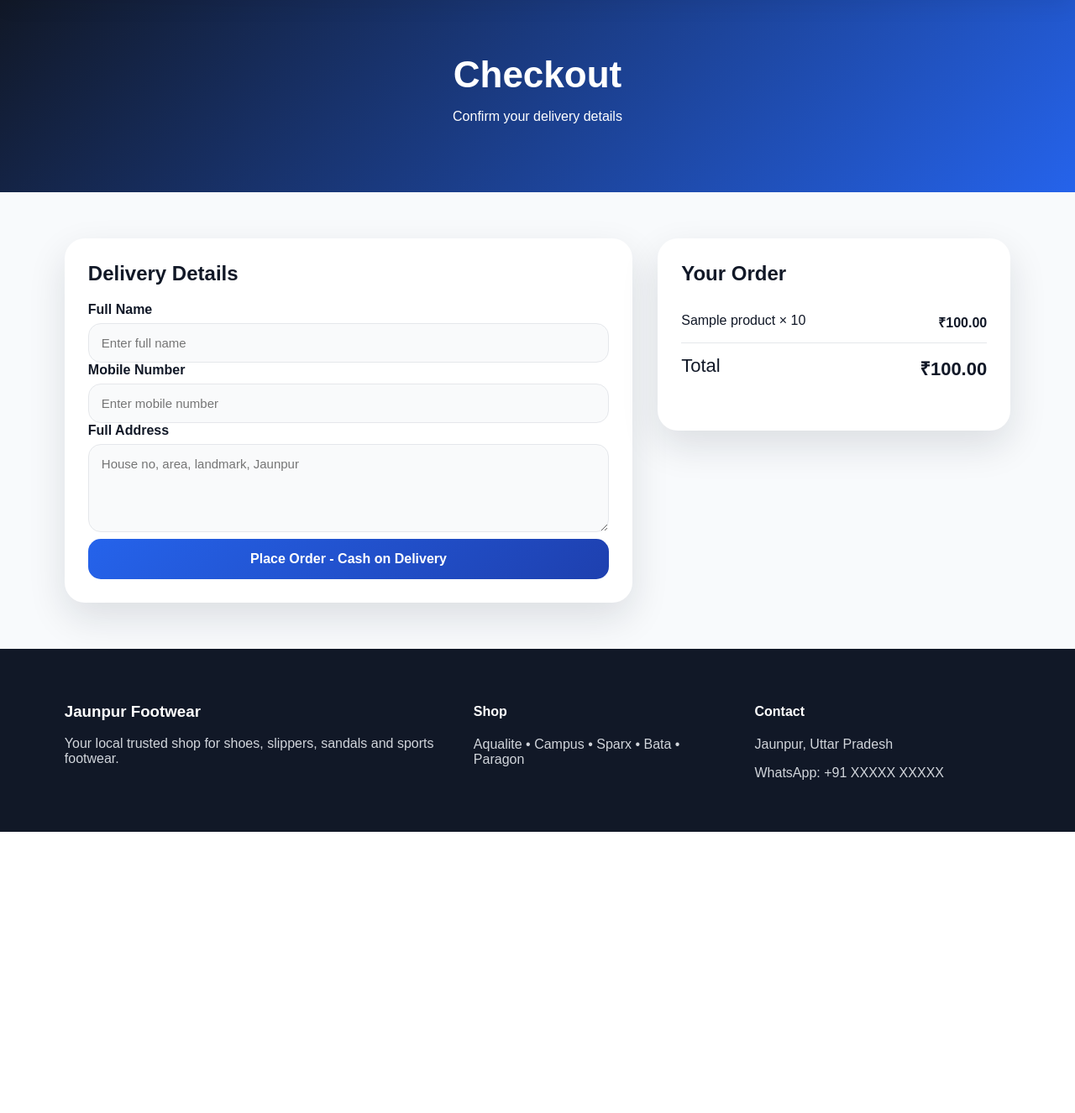
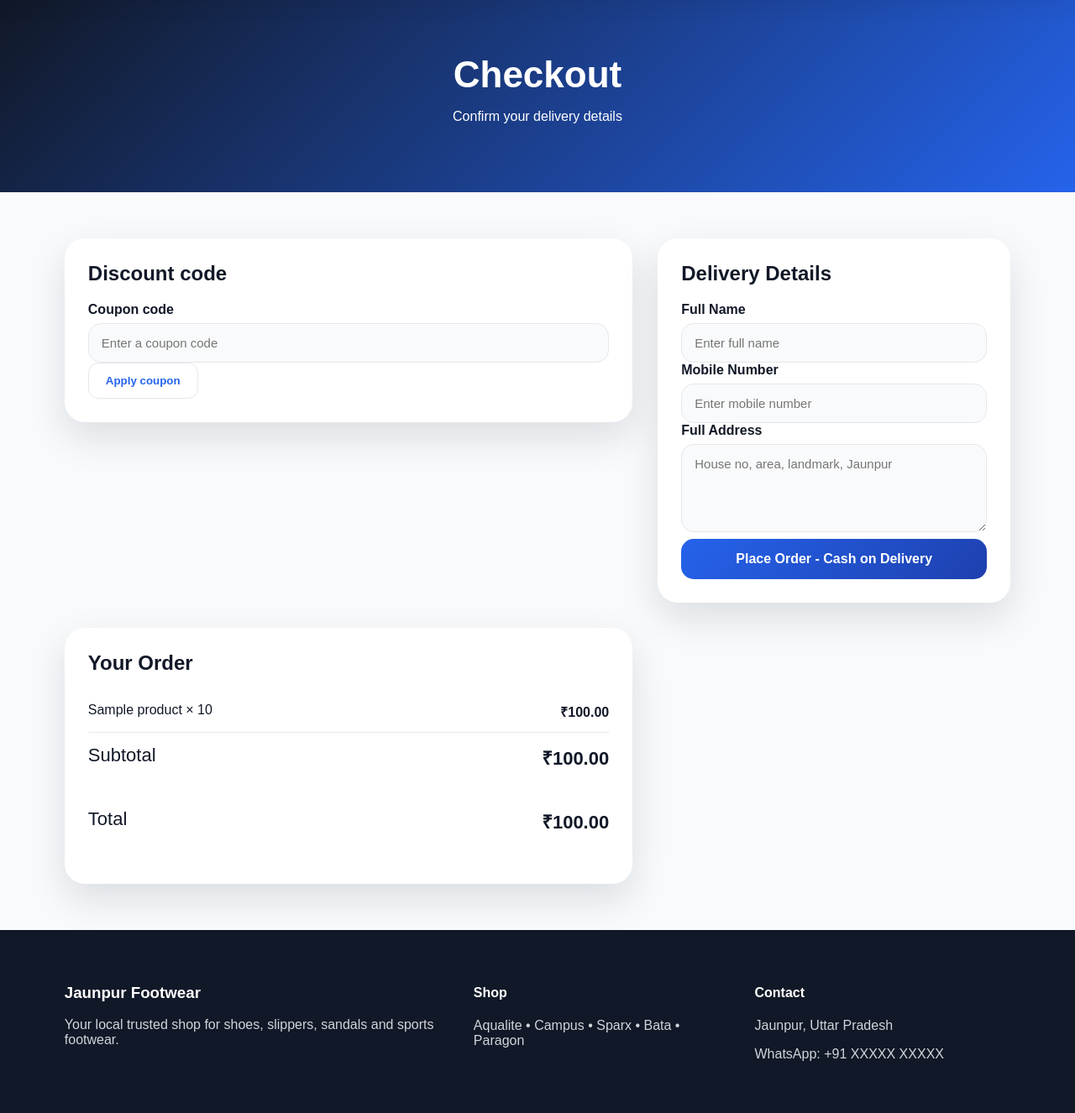
Before and after one commit to sartaj05/jaunpur-footwear-shop, a Django app: page /orders/checkout/ in a window 1280 px wide. Shown: the part 111-1437 px from the top of the page at 84% size. Before the commit the page ends 1102 px from the top, so only its background shows below. Run offline with Django 5.2, Linux system fonts and the light colour scheme; a user stored in the database is signed in; tables that the repository leaves empty hold one stand-in row (values such as "Sample post").

Commit message:
feat(coupons): add checkout discounts

```diff
--- a/orders/models.py
+++ b/orders/models.py
@@ -1,6 +1,8 @@
 from django.db import models
+from django.utils import timezone
 from django.contrib.auth.models import User
 from products.models import Product, ProductVariant
+from decimal import Decimal
 
 
 class CartItem(models.Model):
@@ -33,6 +35,8 @@ class Order(models.Model):
     mobile = models.CharField(max_length=15)
     address = models.TextField()
     total_amount = models.DecimalField(max_digits=10, decimal_places=2)
+    discount_amount = models.DecimalField(max_digits=10, decimal_places=2, default=Decimal('0.00'))
+    coupon_code = models.CharField(max_length=30, blank=True)
 
     status = models.CharField(max_length=20, choices=STATUS_CHOICES, default='pending')
     payment_method = models.CharField(max_length=50, default='Cash on Delivery')
@@ -50,3 +54,40 @@ class OrderItem(models.Model):
     color = models.CharField(max_length=40, blank=True, default='')
     quantity = models.PositiveIntegerField()
     price = models.DecimalField(max_digits=10, decimal_places=2)
+
+
+class Coupon(models.Model):
+    DISCOUNT_TYPES = [
+        ('percent', 'Percentage'),
+        ('fixed', 'Fixed amount'),
+    ]
+
+    code = models.CharField(max_length=30, unique=True)
+    discount_type = models.CharField(max_length=10, choices=DISCOUNT_TYPES, default='percent')
+    discount_value = models.DecimalField(max_digits=8, decimal_places=2)
+    minimum_order_amount = models.DecimalField(max_digits=10, decimal_places=2, default=Decimal('0.00'))
+    starts_at = models.DateTimeField(blank=True, null=True)
+    expires_at = models.DateTimeField(blank=True, null=True)
+    usage_limit = models.PositiveIntegerField(blank=True, null=True)
+    used_count = models.PositiveIntegerField(default=0)
+    is_active = models.BooleanField(default=True)
+
+    def is_valid_for(self, amount, at=None):
+        at = at or timezone.now()
+        return (
+            self.is_active
+            and amount >= self.minimum_order_amount
+            and (self.starts_at is None or at >= self.starts_at)
+            and (self.expires_at is None or at <= self.expires_at)
+            and (self.usage_limit is None or self.used_count < self.usage_limit)
+        )
+
+    def discount_for(self, amount):
+        if self.discount_type == 'percent':
+            discount = amount * self.discount_value / Decimal('100')
+        else:
+            discount = self.discount_value
+        return min(amount, discount).quantize(Decimal('0.01'))
+
+    def __str__(self):
+        return self.code
--- a/orders/urls.py
+++ b/orders/urls.py
@@ -6,5 +6,6 @@ urlpatterns = [
     path('add-to-cart/<int:product_id>/', views.add_to_cart, name='add_to_cart'),
     path('remove/<int:item_id>/', views.remove_cart_item, name='remove_cart_item'),
     path('checkout/', views.checkout, name='checkout'),
+    path('coupons/apply/', views.apply_coupon, name='apply_coupon'),
     path('my-orders/', views.my_orders, name='my_orders'),
 ]
--- a/orders/views.py
+++ b/orders/views.py
@@ -3,7 +3,7 @@ from django.contrib.auth.decorators import login_required
 from django.contrib import messages
 from django.db import transaction
 from products.models import Product, ProductVariant
-from .models import CartItem, Order, OrderItem
+from .models import CartItem, Coupon, Order, OrderItem
 
 
 @login_required
@@ -95,6 +95,16 @@ def checkout(request):
         return redirect('cart')
 
     total = sum(item.total_price() for item in items)
+    coupon_code = request.session.get('coupon_code', '')
+    coupon = Coupon.objects.filter(code__iexact=coupon_code).first() if coupon_code else None
+    if coupon and coupon.is_valid_for(total):
+        discount = coupon.discount_for(total)
+    else:
+        discount = 0
+        if coupon_code:
+            request.session.pop('coupon_code', None)
+            coupon_code = ''
+            messages.warning(request, 'The applied coupon is no longer valid.')
 
     if request.method == 'POST':
         with transaction.atomic():
@@ -109,12 +119,25 @@ def checkout(request):
                     messages.error(request, f'{item.product.name} no longer has enough stock for your cart.')
                     return redirect('cart')
 
+            locked_subtotal = sum(
+                (item.variant.final_price() if item.variant_id else item.product.final_price()) * item.quantity
+                for item in locked_items
+            )
+            locked_coupon = Coupon.objects.select_for_update().filter(code__iexact=coupon_code).first() if coupon_code else None
+            if locked_coupon and locked_coupon.is_valid_for(locked_subtotal):
+                locked_discount = locked_coupon.discount_for(locked_subtotal)
+            else:
+                locked_coupon = None
+                locked_discount = 0
+
             order = Order.objects.create(
                 user=request.user,
                 full_name=request.POST.get('full_name'),
                 mobile=request.POST.get('mobile'),
                 address=request.POST.get('address'),
-                total_amount=total,
+                total_amount=locked_subtotal - locked_discount,
+                discount_amount=locked_discount,
+                coupon_code=locked_coupon.code if locked_coupon else '',
             )
 
             for item in locked_items:
@@ -132,14 +155,40 @@ def checkout(request):
                 stock_owner.stock -= item.quantity
                 stock_owner.save(update_fields=['stock'])
 
+            if locked_coupon:
+                locked_coupon.used_count += 1
+                locked_coupon.save(update_fields=['used_count'])
+
             CartItem.objects.filter(user=request.user).delete()
 
+        request.session.pop('coupon_code', None)
         return redirect('my_orders')
 
     return render(request, 'orders/checkout.html', {
         'items': items,
         'total': total,
+        'discount': discount,
+        'grand_total': total - discount,
+        'coupon_code': coupon_code,
     })
+
+
+@login_required
+def apply_coupon(request):
+    if request.method == 'POST':
+        code = request.POST.get('code', '').strip().upper()
+        subtotal = sum(
+            item.total_price()
+            for item in CartItem.objects.filter(user=request.user).select_related('product', 'variant')
+        )
+        coupon = Coupon.objects.filter(code__iexact=code).first()
+        if coupon and coupon.is_valid_for(subtotal):
+            request.session['coupon_code'] = coupon.code
+            messages.success(request, f'Coupon {coupon.code} was applied.')
+        else:
+            request.session.pop('coupon_code', None)
+            messages.error(request, 'This coupon is invalid or does not apply to your cart.')
+    return redirect('checkout')
 
 
 @login_required
--- a/templates/orders/checkout.html
+++ b/templates/orders/checkout.html
@@ -8,6 +8,18 @@
 </section>
 
 <section class="checkout-page">
+
+    <div class="checkout-form-card">
+        <h2>Discount code</h2>
+        <form method="post" action="{% url 'apply_coupon' %}">
+            {% csrf_token %}
+            <div class="form-group">
+                <label for="couponCode">Coupon code</label>
+                <input id="couponCode" name="code" value="{{ coupon_code }}" placeholder="Enter a coupon code">
+            </div>
+            <button class="secondary-btn" type="submit">Apply coupon</button>
+        </form>
+    </div>
 
     <div class="checkout-form-card">
         <h2>Delivery Details</h2>
@@ -46,10 +58,14 @@
         </div>
         {% endfor %}
 
+        {% if coupon_code %}
+        <div class="summary-row"><span>Coupon ({{ coupon_code }})</span><strong>-₹{{ discount }}</strong></div>
+        {% endif %}
         <div class="summary-row total">
-            <span>Total</span>
+            <span>Subtotal</span>
             <strong>₹{{ total }}</strong>
         </div>
+        <div class="summary-row total"><span>Total</span><strong>₹{{ grand_total }}</strong></div>
     </div>
 
 </section>
--- a/templates/orders/my_orders.html
+++ b/templates/orders/my_orders.html
@@ -27,6 +27,7 @@
             <p><strong>Mobile:</strong> {{ order.mobile }}</p>
             <p><strong>Address:</strong> {{ order.address }}</p>
             <p><strong>Total:</strong> ₹{{ order.total_amount }}</p>
+            {% if order.coupon_code %}<p><strong>Coupon:</strong> {{ order.coupon_code }} (saved ₹{{ order.discount_amount }})</p>{% endif %}
             <p><strong>Payment:</strong> {{ order.payment_method }}</p>
         </div>
 
```
Also changed, not shown: orders/admin.py (+8 -1 lines), orders/migrations/0003_coupon_support.py (added).
